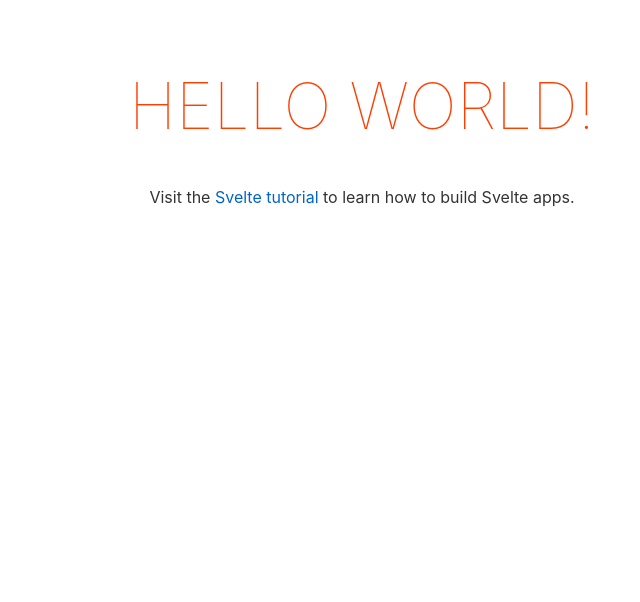
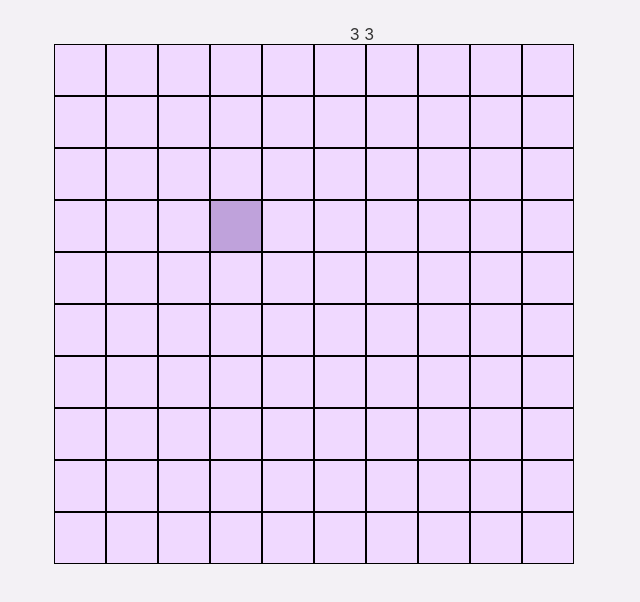
Before and after one commit to samfirminger/svelte-snake, a Svelte app: page / in a window 1280 px wide. Shown: the top 602 px of the page, without its empty margins (278-918 px from the left). Built offline with nearby package versions, Linux system fonts and the light colour scheme.

Commit message:
Added grid

```diff
--- a/public/global.css
+++ b/public/global.css
@@ -2,6 +2,7 @@ html, body {
 	position: relative;
 	width: 100%;
 	height: 100%;
+
 }
 
 body {
@@ -10,6 +11,7 @@ body {
 	padding: 8px;
 	box-sizing: border-box;
 	font-family: -apple-system, BlinkMacSystemFont, "Segoe UI", Roboto, Oxygen-Sans, Ubuntu, Cantarell, "Helvetica Neue", sans-serif;
+	background-color: #F3F1F5;
 }
 
 a {
--- a/src/App.svelte
+++ b/src/App.svelte
@@ -1,30 +1,20 @@
 <script>
-	export let name;
+	import Grid from './Grid.svelte';
+	const gridSize = 10;
+	const snakeHeadPosX = Math.floor(Math.random() * 9);
+	const snakeHeadPosY = Math.floor(Math.random() * 9);
 </script>
-
-<main>
-	<h1>Hello {name}!</h1>
-	<p>Visit the <a href="https://svelte.dev/tutorial">Svelte tutorial</a> to learn how to build Svelte apps.</p>
-</main>
 
 <style>
 	main {
 		text-align: center;
 		padding: 1em;
-		max-width: 240px;
 		margin: 0 auto;
 	}
+</style>
 
-	h1 {
-		color: #ff3e00;
-		text-transform: uppercase;
-		font-size: 4em;
-		font-weight: 100;
-	}
-
-	@media (min-width: 640px) {
-		main {
-			max-width: none;
-		}
-	}
-</style>
+<main>
+	<div className="main-app-wrapper">
+		<Grid gridSize={gridSize} snakeHeadPosX={snakeHeadPosX} snakeHeadPosY={snakeHeadPosY}/>
+	</div>
+</main>
--- /dev/null
+++ b/src/Grid.svelte
@@ -0,0 +1,38 @@
+<script>
+    export let gridSize;
+    export let snakeHeadPosX;
+    export let snakeHeadPosY;
+</script>
+
+<style>
+    .grid {
+        width: 50%;
+        margin: 0 auto;
+    }
+
+    .row {
+        display: flex;
+    }
+
+    .cell {
+        background-color: #F0D9FF;
+        height: 50px;
+        width: 50px;
+        border: 1px solid black;
+    }
+
+    .snake {
+        background-color: #BFA2DB;
+    }
+</style>
+
+<div class="grid">
+    {snakeHeadPosX} {snakeHeadPosY}
+    {#each Array(gridSize) as _, i}
+        <div class="row">
+            {#each Array(gridSize) as _, j}
+                <div class="cell {snakeHeadPosX === j && snakeHeadPosY === i ? 'snake' : ''}"></div>
+            {/each}
+        </div>
+    {/each}
+</div>
--- a/src/main.js
+++ b/src/main.js
@@ -2,9 +2,6 @@ import App from './App.svelte';
 
 const app = new App({
 	target: document.body,
-	props: {
-		name: 'world'
-	}
 });
 
 export default app;
```
